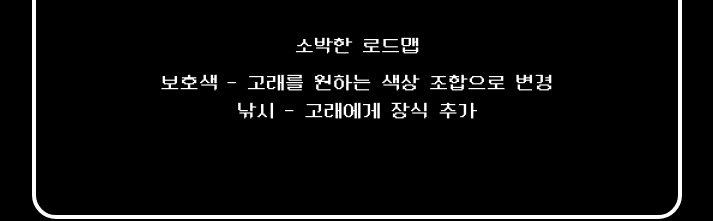
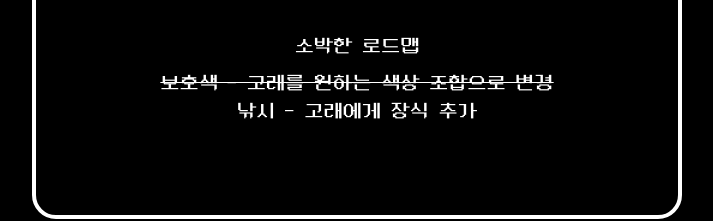
Before and after one commit to klayafterlife/tw, a Nuxt app: page / in a window 1280 px wide. Shown: the part 584-805 px from the top of the page, without its empty margins (283-996 px from the left). Built offline with nearby package versions, Linux system fonts and the light colour scheme.

Commit message:
로드맵 1 달성

```diff
--- a/pages/index.vue
+++ b/pages/index.vue
@@ -19,7 +19,7 @@
       소박한 로드맵
     </div>
     <div class="mb-5">
-      보호색 - 고래를 원하는 색상 조합으로 변경<br />
+      <del>보호색 - 고래를 원하는 색상 조합으로 변경</del><br />
       낚시 - 고래에게 장식 추가<br />
     </div>
   </div>
```
